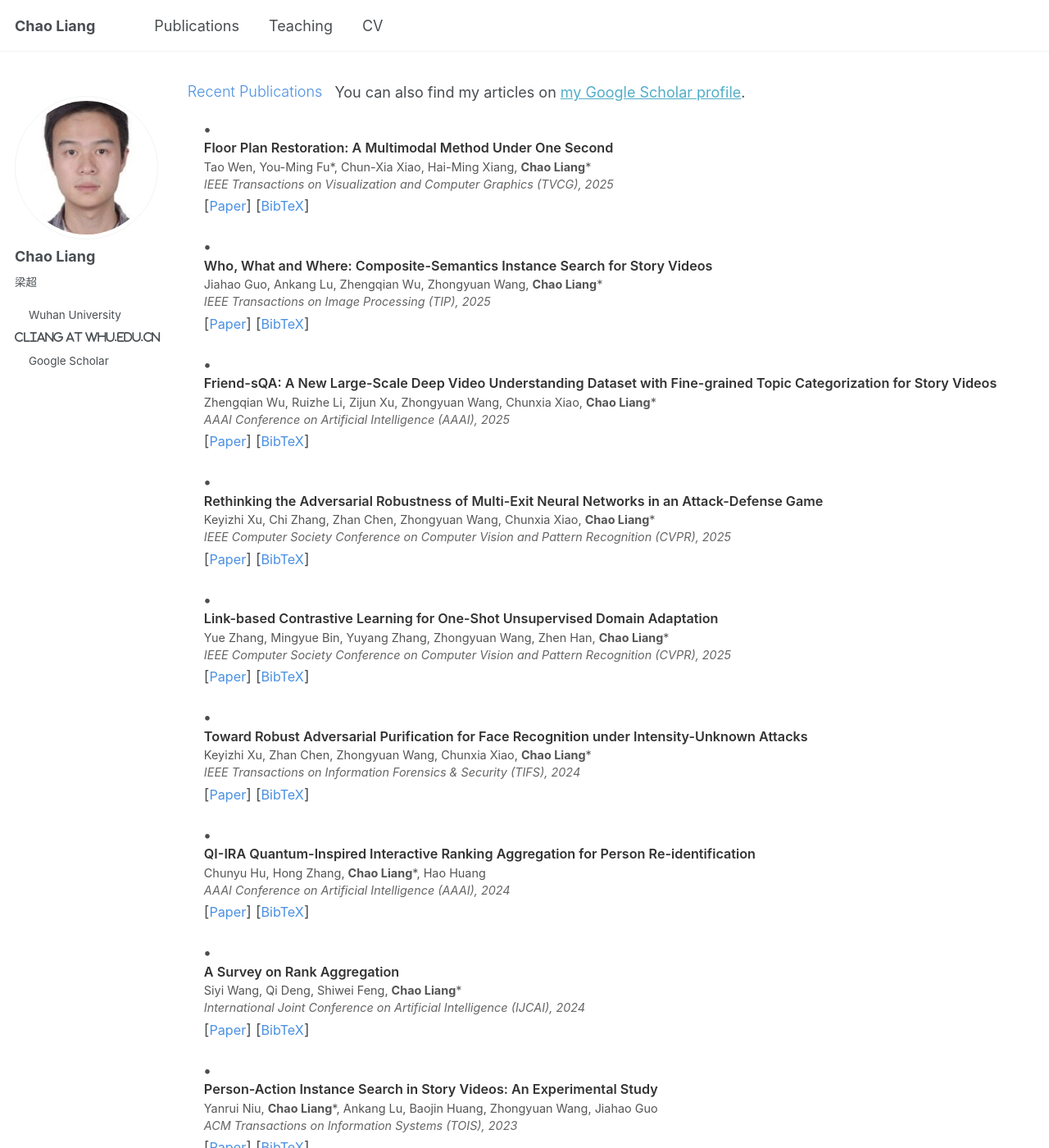
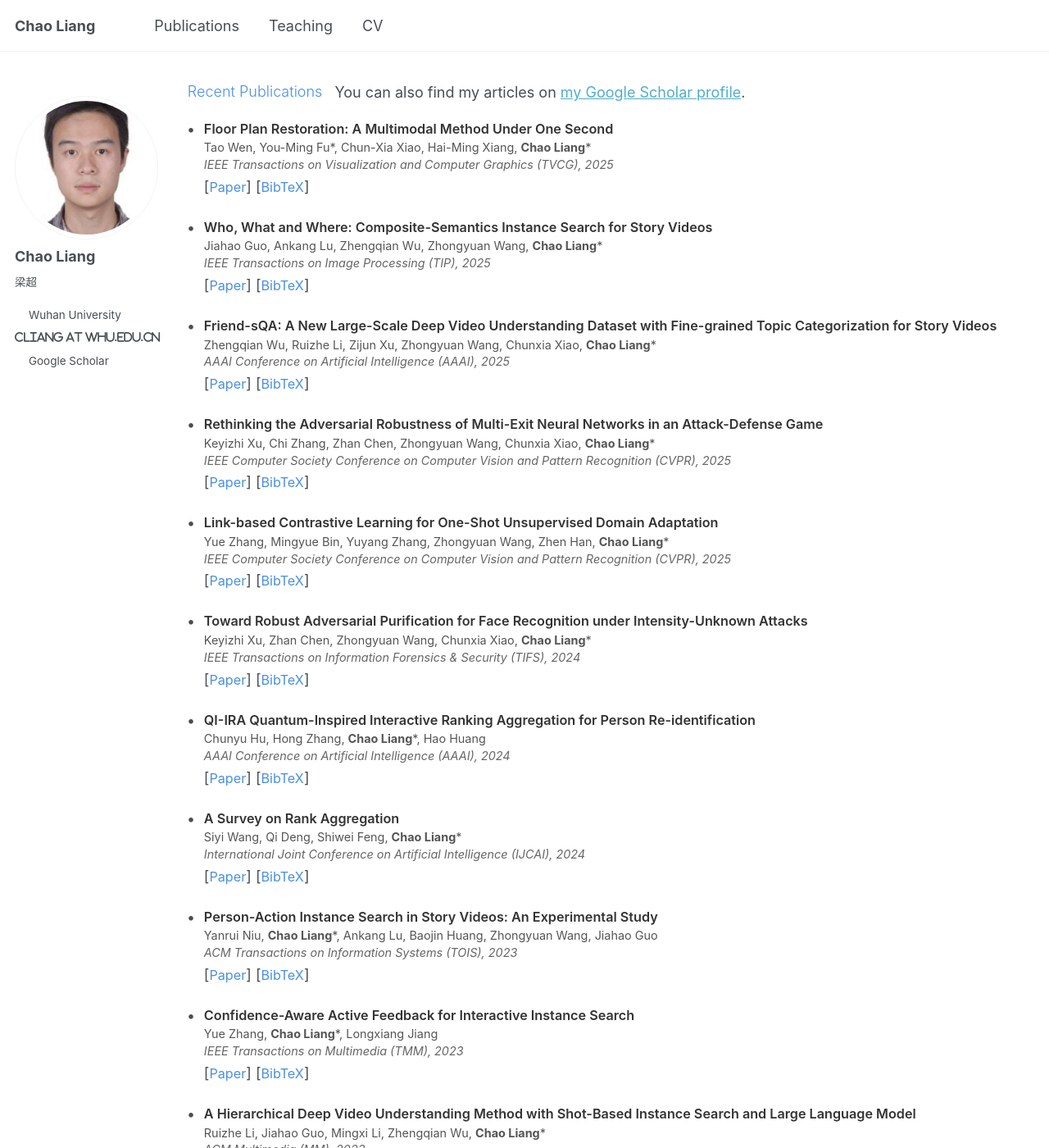
Before and after one commit to zhangsipng/page.github.io, a Jekyll site: the page built from _pages/publications.html, in a window 1280 px wide and 1400 px high. Shown: the whole window at 82% size. Built offline with Jekyll 4.4.1, drawn with Linux system fonts in a browser that asks for light colours; a script that is not in the unit is left out.

Commit message:
Update publications.html

```diff
--- a/_pages/publications.html
+++ b/_pages/publications.html
@@ -35,7 +35,7 @@ author_profile: true
   /* 添加点符号 */
   .publication-item::before {
     content: "•";
-    position：absolute;
+    position: absolute;
     left: 0;
     font-weight: bold;
   }
```
